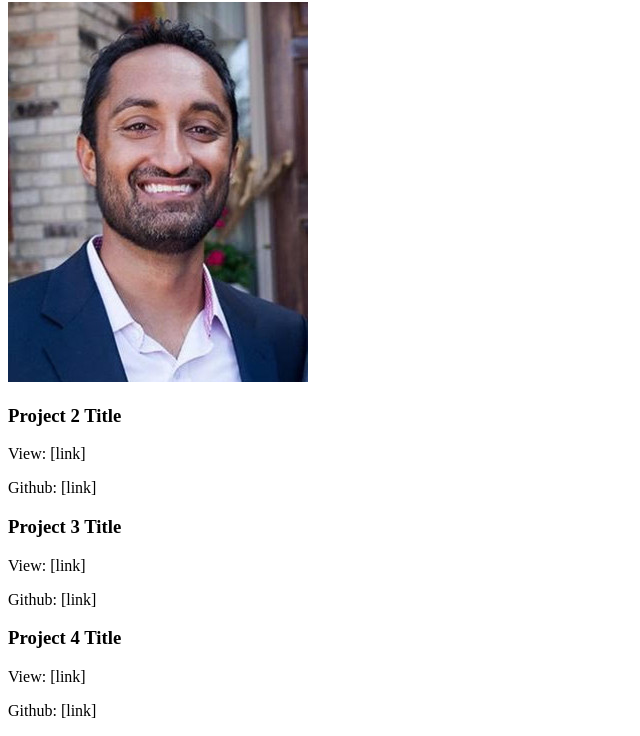
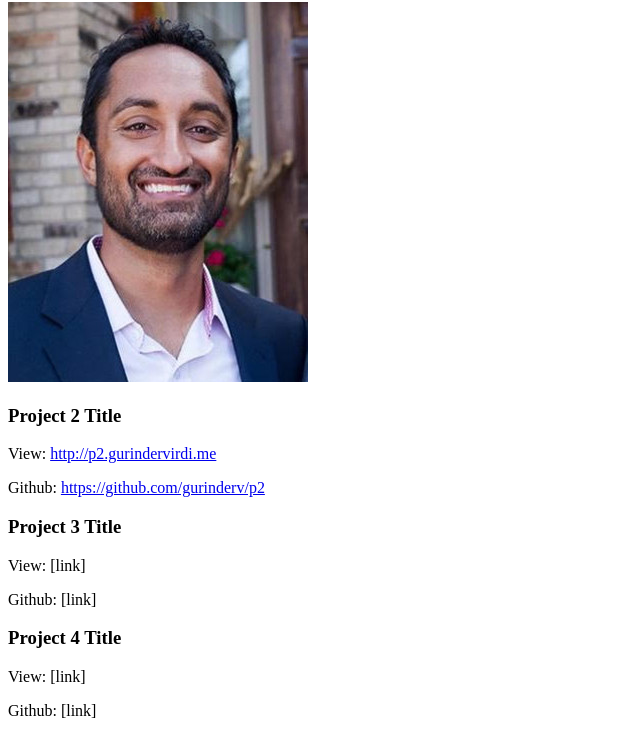
Before and after one commit to gurinderv/p1, a plain HTML site: page index.html in a window 1280 px wide. Shown: the part 78-814 px from the top of the page, without its empty margins (0-640 px from the left). Drawn offline with Linux system fonts and the light colour scheme.

Commit message:
updated index with p2 links

```diff
--- a/index.html
+++ b/index.html
@@ -14,8 +14,8 @@
 		<img src="images/gv.jpg" alt="Gurinder Virdi">
 
 		<h3>Project 2 Title</h3>
-		<p>View: [link]</p>
-		<p>Github: [link]</p>
+		<p>View: <a href="http://p2.gurindervirdi.me">http://p2.gurindervirdi.me</a></p>
+		<p>Github: <a href="https://github.com/gurinderv/p2">https://github.com/gurinderv/p2</a></p>
 
 		<h3>Project 3 Title</h3>
 		<p>View: [link]</p>
```
